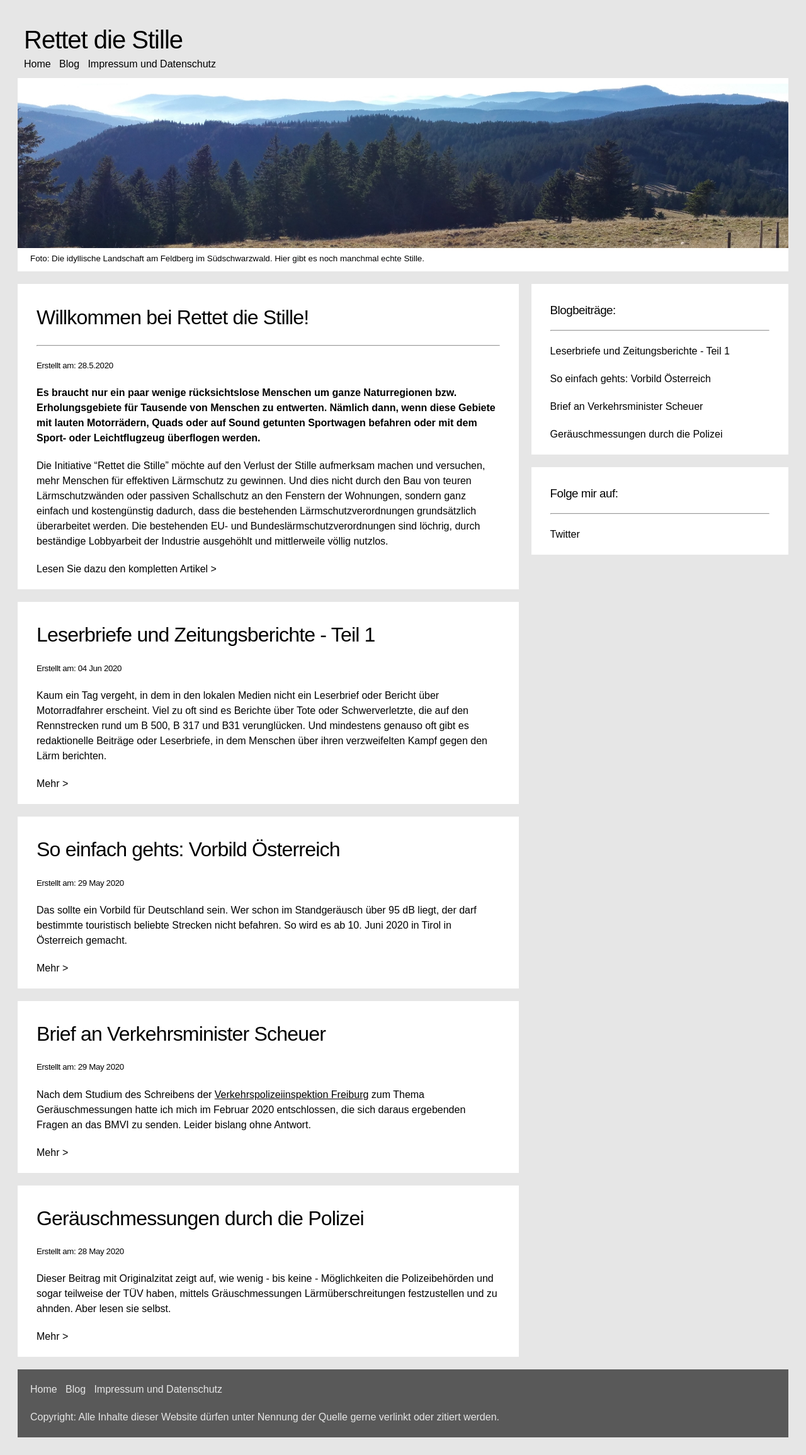
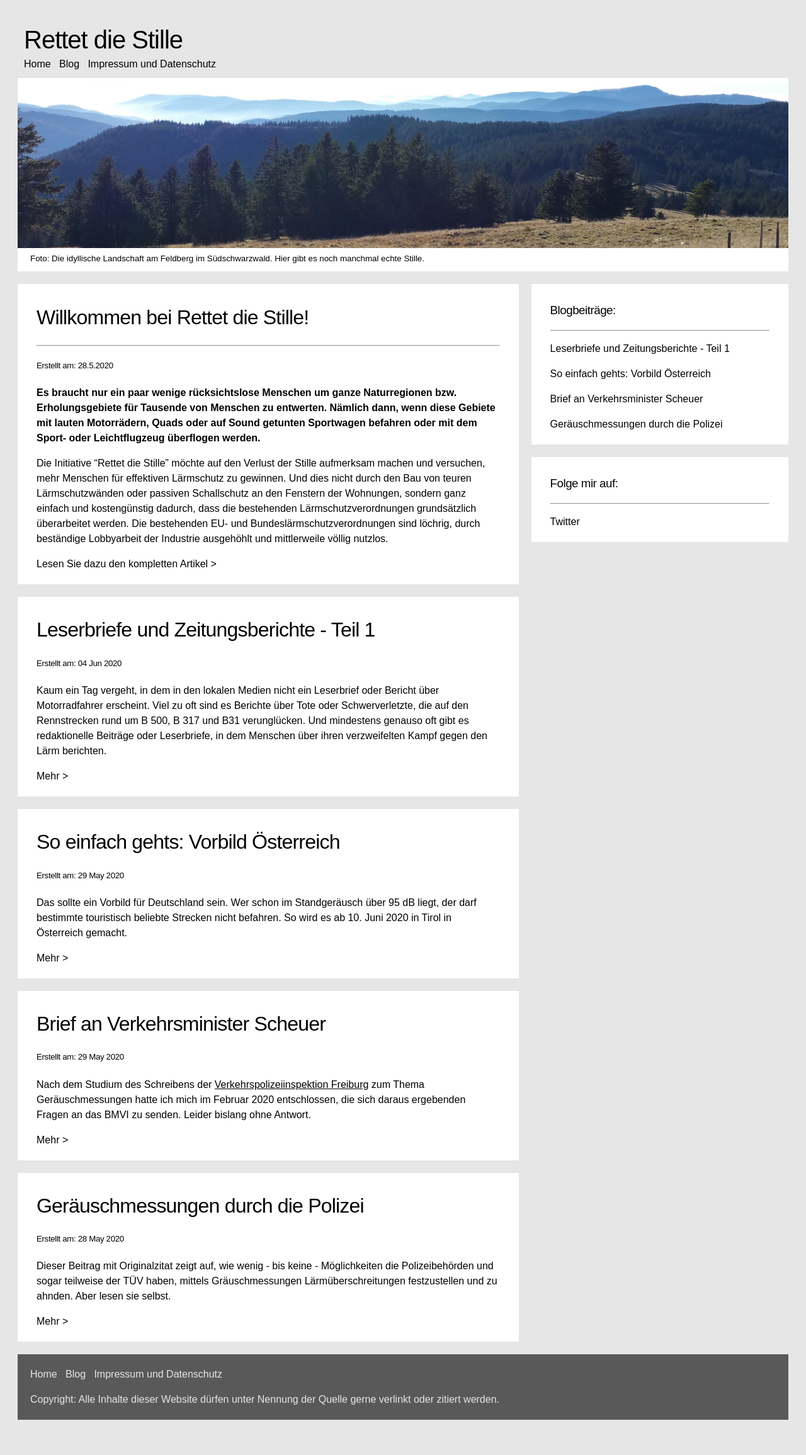
Before and after one commit to rettet-die-stille/rettet-die-stille.github.io, a Jekyll site: the page built from index.md, in a window 1280 px wide. Shown: the whole page at 63% size. Built offline with Jekyll 4.4.1, drawn with Linux system fonts in a browser that asks for light colours; after the commit the page ends 2283 px from its top, so only the background shows below that.

Commit message:
Update layout.scss

```diff
--- a/_sass/layout.scss
+++ b/_sass/layout.scss
@@ -44,7 +44,7 @@ body {
 }
 
 p {
-    margin-top: 1.25em;
+    margin-top: 1.0em;
 }
 
 a {
```
